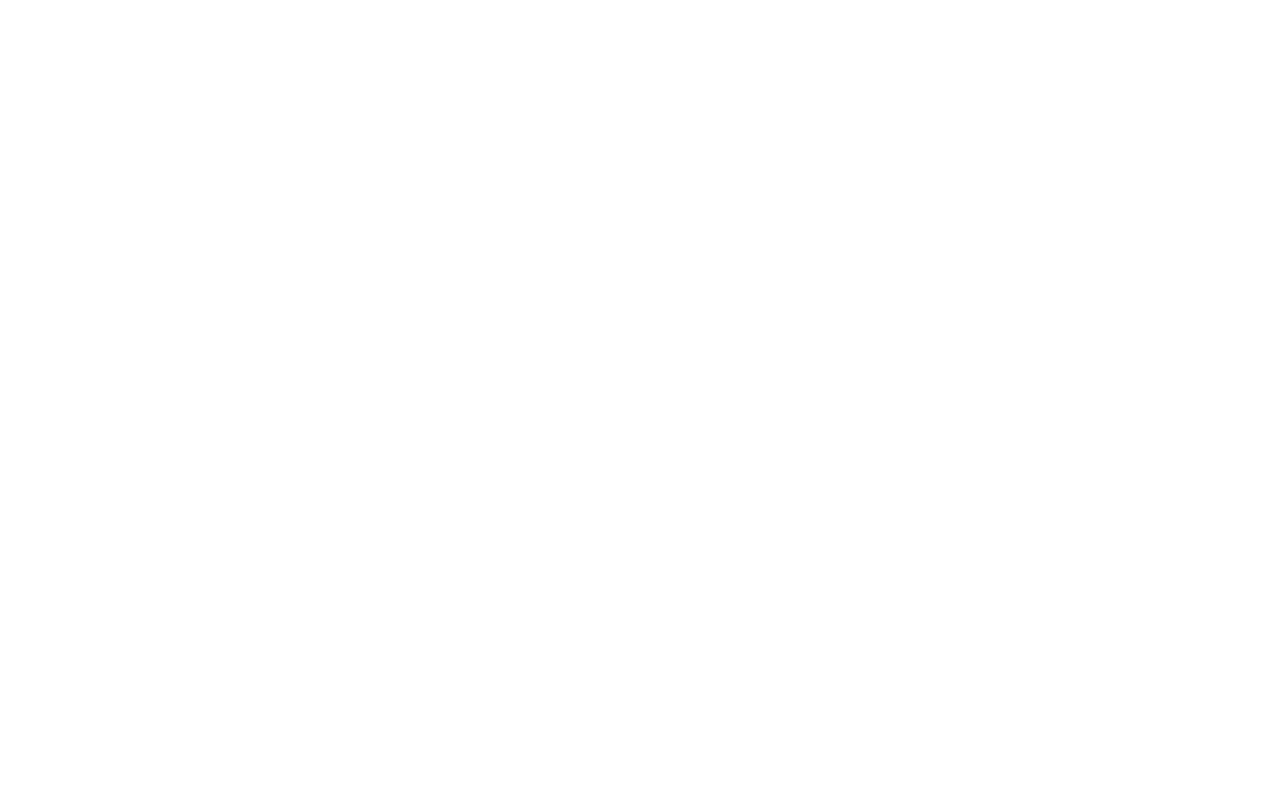
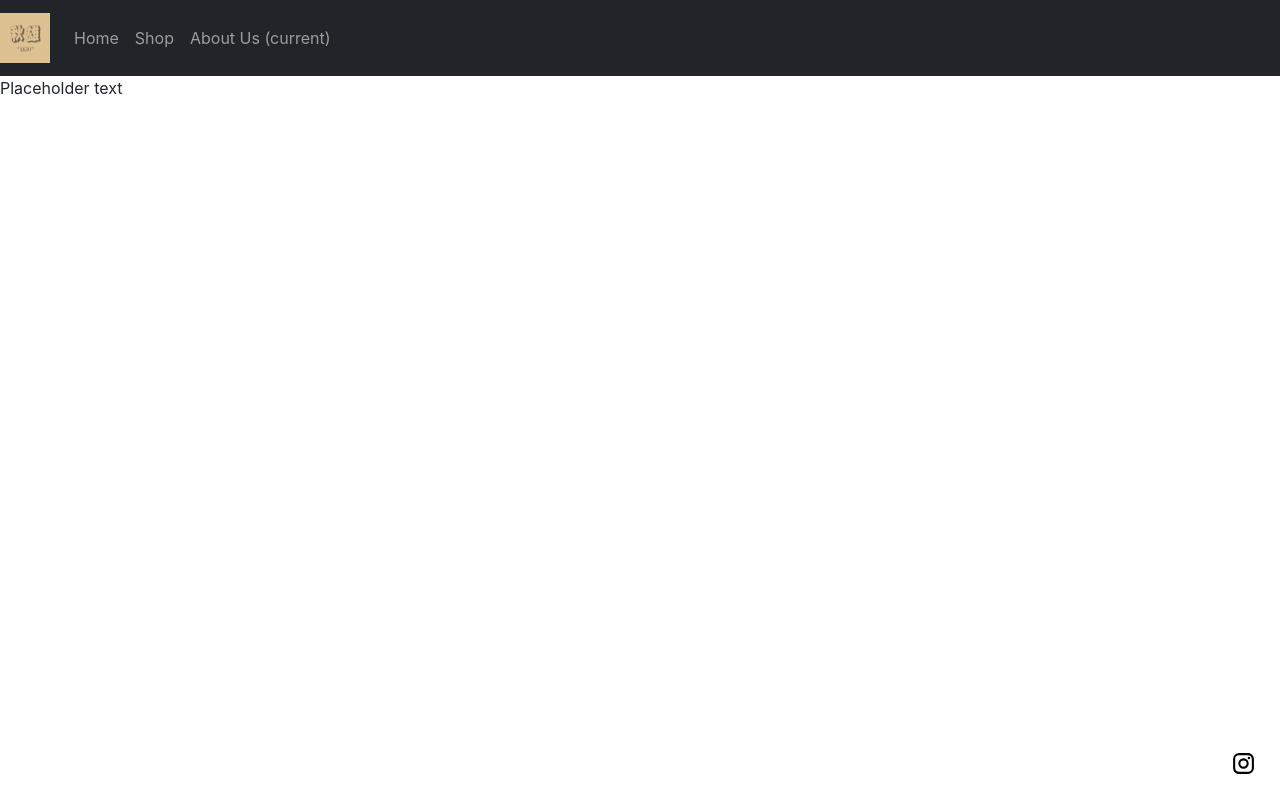
Before and after one commit to Tazmondo/akio-website, a React (Create React App) app in the folder akio-website/: page /about-us in a window 1280 px wide. Before the commit this address had no page. Built offline with nearby package versions, Linux system fonts and the light colour scheme.

Commit message:
add placeholder shop and about-us pages

```diff
--- a/akio-website/src/App.tsx
+++ b/akio-website/src/App.tsx
@@ -1,5 +1,4 @@
 import React from 'react';
-import logo from './logo.svg';
 import {
     BrowserRouter,
     Route,
@@ -9,6 +8,9 @@
 
 
 import HomePage from './Components/home-page/HomePage';
+import ShopPage from "./Components/shop-page/ShopPage";
+import AboutPage from "./Components/about-page/AboutPage";
+import SocialMedia from "./Components/social-media/SocialMedia";
 
 
 
@@ -18,8 +20,11 @@
             <div className="App">
                 <Routes>
                     <Route path = "/" element = {<HomePage />} />
+                    <Route path= "/shopping-page" element = {<ShopPage/>}/>
+                    <Route path="/about-us" element={<AboutPage/>}/>
                 </Routes>
             </div>
+            <SocialMedia/>
         </ BrowserRouter>
     );
 }
--- /dev/null
+++ b/akio-website/src/Components/about-page/AboutPage.tsx
@@ -0,0 +1,13 @@
+import React from "react";
+import NavBar from "../navbar/NavBar";
+
+function AboutPage() {
+    return <div>
+        <NavBar/>
+        <p>
+            Placeholder text
+        </p>
+    </div>
+}
+
+export default AboutPage
--- /dev/null
+++ b/akio-website/src/Components/shop-page/ShopPage.tsx
@@ -0,0 +1,12 @@
+import React from "react";
+import Catalogue from "../catalogue/Catalogue";
+import NavBar from "../navbar/NavBar";
+
+function ShopPage() {
+    return <div>
+        <NavBar/>
+        <Catalogue/>
+    </div>
+}
+
+export default ShopPage
```
Lines whose indentation alone changed are shown as unchanged.
